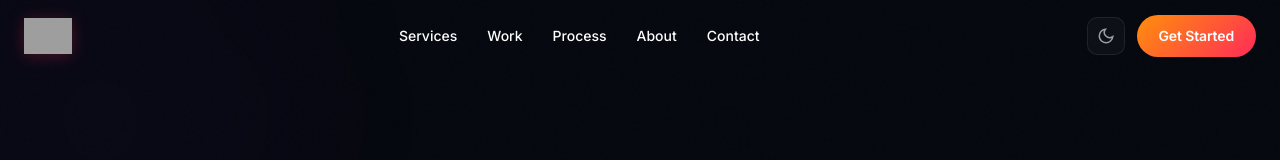
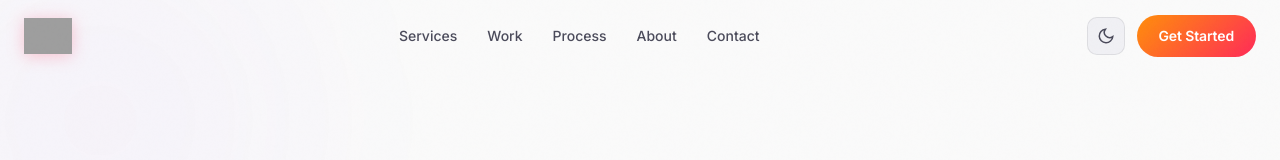
Before and after one commit to dtsolution-a/experience, a React (Vite) app: page /work in a window 1280 px wide. Shown: the top 160 px of the page. Built offline with nearby package versions, Linux system fonts and the light colour scheme; grey boxes are pictures that could not be loaded; a web font is replaced by a local one.

Commit message:
fix: revert forced dark mode on inner pages to respect global theme toggle while retaining creative layouts

```diff
--- a/src/pages/Careers.jsx
+++ b/src/pages/Careers.jsx
@@ -54,7 +54,7 @@ export default function Careers() {
   const [expandedId, setExpandedId] = useState(null)
 
   return (
-    <div className="inner-page-dark noise">
+    <div className="inner-page noise">
       <div className="inner-bg-orb inner-orb-1"></div>
       <div className="inner-bg-orb inner-orb-2" style={{ top: '60%', bottom: 'auto' }}></div>
 
--- a/src/pages/CaseStudies.jsx
+++ b/src/pages/CaseStudies.jsx
@@ -34,7 +34,7 @@ const approachSteps = [
 
 export default function CaseStudies() {
   return (
-    <div className="inner-page-dark noise">
+    <div className="inner-page noise">
       <div className="inner-bg-orb inner-orb-1"></div>
       <div className="inner-bg-orb inner-orb-2"></div>
 
--- a/src/styles/inner-pages.css
+++ b/src/styles/inner-pages.css
@@ -3,17 +3,7 @@
    Elevated, premium, editorial (Linear/Basement style)
    ════════════════════════════════════════════════════════════════ */
 
-.inner-page-dark {
-  --bg: #06080F;
-  --bg-2: #0B0E17;
-  --surface: #11131E;
-  --surface-1: #151826;
-  --surface-2: rgba(255,255,255,0.03);
-  --border: rgba(255,255,255,0.08);
-  --text: #ffffff;
-  --text-2: rgba(255,255,255,0.6);
-  --text-3: rgba(255,255,255,0.4);
-  --card-bg: rgba(17,19,30,0.6);
+.inner-page {
   background: var(--bg);
   min-height: 100vh;
   color: var(--text);
@@ -22,10 +12,6 @@
   position: relative;
   overflow: hidden;
 }
-
-/* Force dark mode navbar styles if inside inner-page-dark */
-.inner-page-dark nav { background: rgba(6,8,15,0.85); border-bottom: 1px solid var(--border); }
-.inner-page-dark .logo-text, .inner-page-dark .nav-link { color: #fff; }
 
 /* Page Hero */
 .page-hero {
@@ -111,7 +97,7 @@
 .elevated-card:hover {
   transform: translateY(-8px);
   border-color: rgba(255, 45, 85, 0.4);
-  box-shadow: 0 30px 60px rgba(0, 0, 0, 0.4), 0 0 40px rgba(255,45,85,0.1);
+  box-shadow: 0 30px 60px rgba(0, 0, 0, 0.08), 0 0 40px var(--glow-1);
 }
 
 /* Card Visual Wrapper */
```
